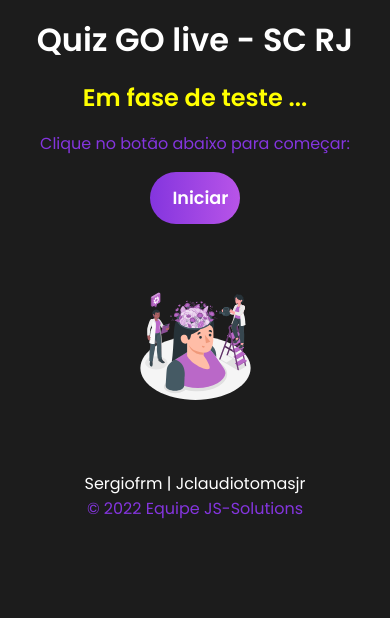
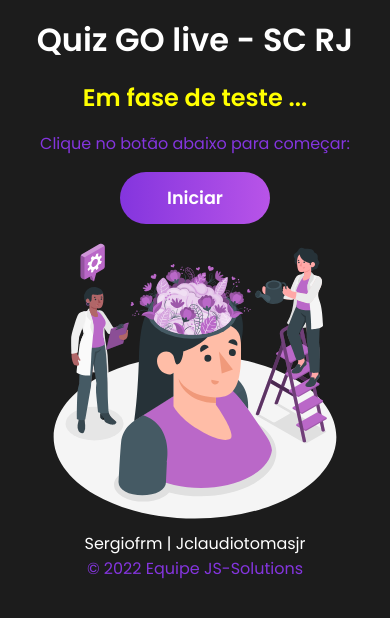
Before and after one commit to Sergiofrm/app_quiz_react, a React (Vite) app: page / in a window 390 px wide. Shown: the top 618 px of the page. Built offline with nearby package versions, Linux system fonts and the light colour scheme; a web font is replaced by a local one.

Commit message:
Ajuste Wellcome - Reponse parte 3

```diff
--- a/src/components/Welcome.css
+++ b/src/components/Welcome.css
@@ -13,7 +13,7 @@
   color: #8435de;
 }
 #welcome img {
-  width: 30vw;
+  width: 400px;
 }
 .footer {
   width: 100%;
@@ -34,14 +34,16 @@
   }
 
   button {
-    width: 90px;
+    width: 150px;
     display: block;
     margin: auto;
   }
 
   img {
-    width: 100%;
-    height: 240px;
-    object-fit: scale-down;
+    height: 300px;
+    width: 250px;
+
+    /* height: 290px;
+    object-fit: scale-down; */
   }
 }
```
